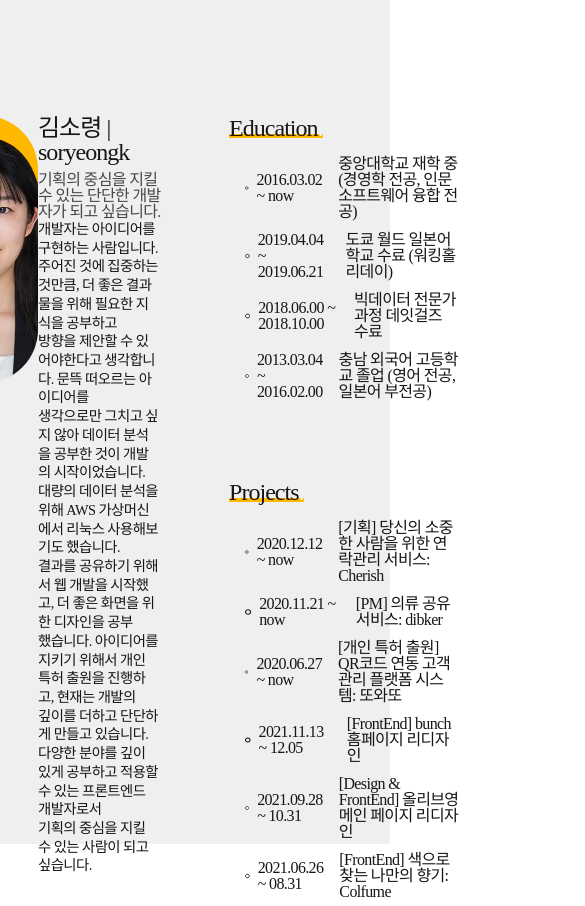
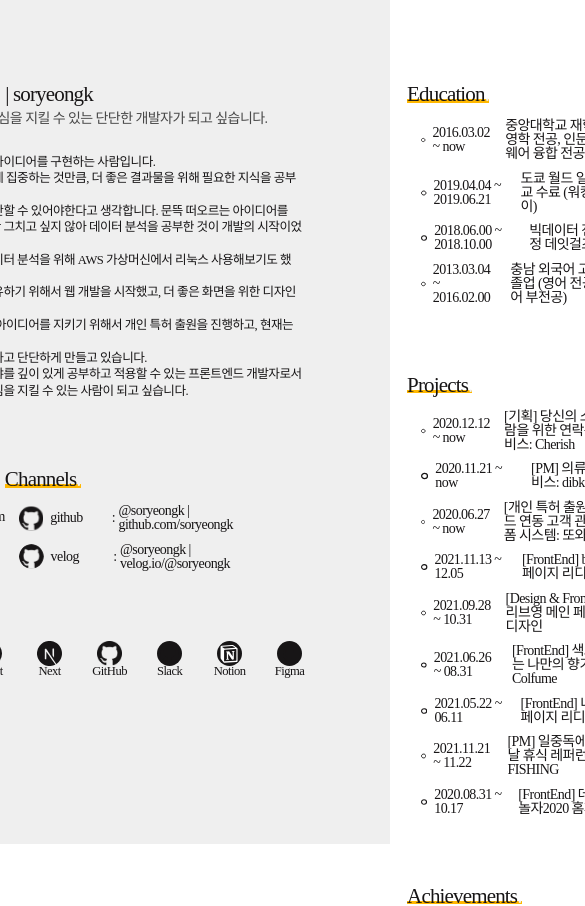
Before and after one commit to soryeongk/soryeongk.github.io, a React (Create React App) app: page / in a window 390 px wide. Shown: the top 906 px of the page, 585 px wide, since content can reach past the window. Built offline with nearby package versions, Linux system fonts and the light colour scheme; a web font is replaced by a local one.

Commit message:
:nail_care: css: modify root fontsize for 반응형

```diff
--- a/src/components/resume/information/AboutMe.tsx
+++ b/src/components/resume/information/AboutMe.tsx
@@ -42,7 +42,6 @@ export default AboutMe;
 const StyledContainer = styled.section`
   display: flex;
   justify-content: space-between;
-  /* gap: 6.2rem; */
   width: 100%;
 `;
 
@@ -55,6 +54,11 @@ const StyledProfile = styled.div`
   background-repeat: no-repeat;
   width: 25rem;
   height: 33.4rem;
+
+  @media only screen and (max-width: 1920px) {
+    width: 30rem;
+    height: 45rem;
+  }
 `;
 
 const StyledWrapper = styled.div`
--- a/src/components/resume/information/Information.tsx
+++ b/src/components/resume/information/Information.tsx
@@ -3,7 +3,7 @@ import { AboutMe, Connection, Skills } from "components";
 
 function Information() {
   return (
-    <StyledContainer>
+    <StyledContainer width="100rem">
       <AboutMe />
       <Connection />
       <Skills />
@@ -13,9 +13,9 @@ function Information() {
 
 export default Information;
 
-export const StyledContainer = styled.section`
+export const StyledContainer = styled.section<{ width: string }>`
   display: flex;
   flex-direction: column;
   gap: 10rem;
-  width: 100%;
+  width: ${(props) => props.width};
 `;
--- a/src/components/resume/records/Records.tsx
+++ b/src/components/resume/records/Records.tsx
@@ -3,7 +3,7 @@ import { StyledContainer } from "../information/Information";
 
 function Records() {
   return (
-    <StyledContainer>
+    <StyledContainer width="80rem">
       <Education />
       <ProjectList />
       <Achievements />
--- a/src/pages/Resume.tsx
+++ b/src/pages/Resume.tsx
@@ -16,10 +16,9 @@ export default Resume;
 const StyledContainer = styled.main`
   display: flex;
   justify-content: center;
-  gap: 8.5rem;
+  gap: 15rem;
   background-color: ${theme("colors.mainWhite")};
-  padding: 14.5rem 10rem 13rem 10rem;
-  flex: 1 1;
+  padding: 12rem 10rem;
   width: 100vw;
   height: 100vh;
 `;
--- a/src/styles/global-style.ts
+++ b/src/styles/global-style.ts
@@ -52,6 +52,12 @@ export const GlobalStyle = createGlobalStyle`
     display: flex;
     align-items: center;
   }
+
+  @media only screen and (max-width: 1920px) {
+    html {
+      font-size: 7px;
+    }
+  }
 `;
 
 export default GlobalStyle;
```
